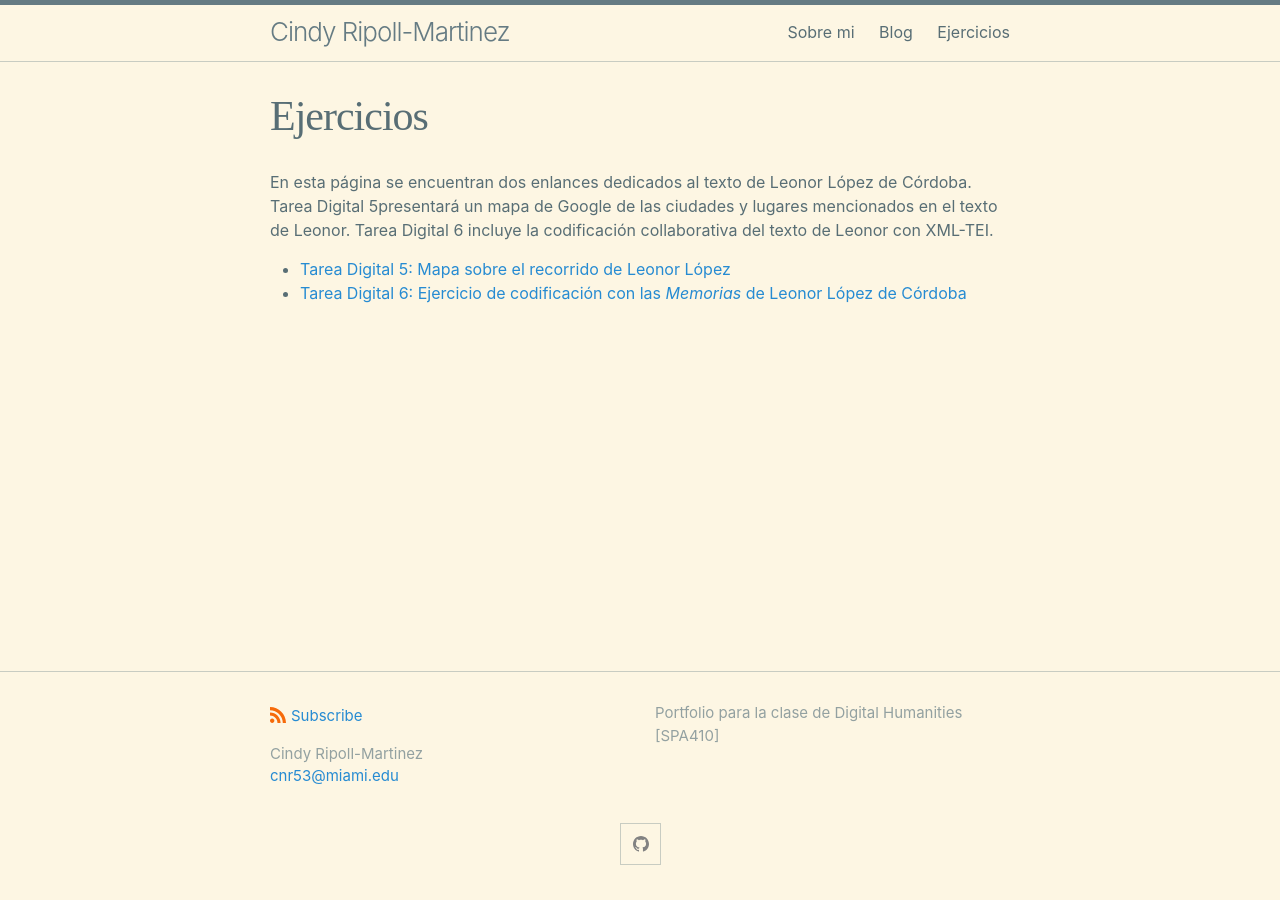
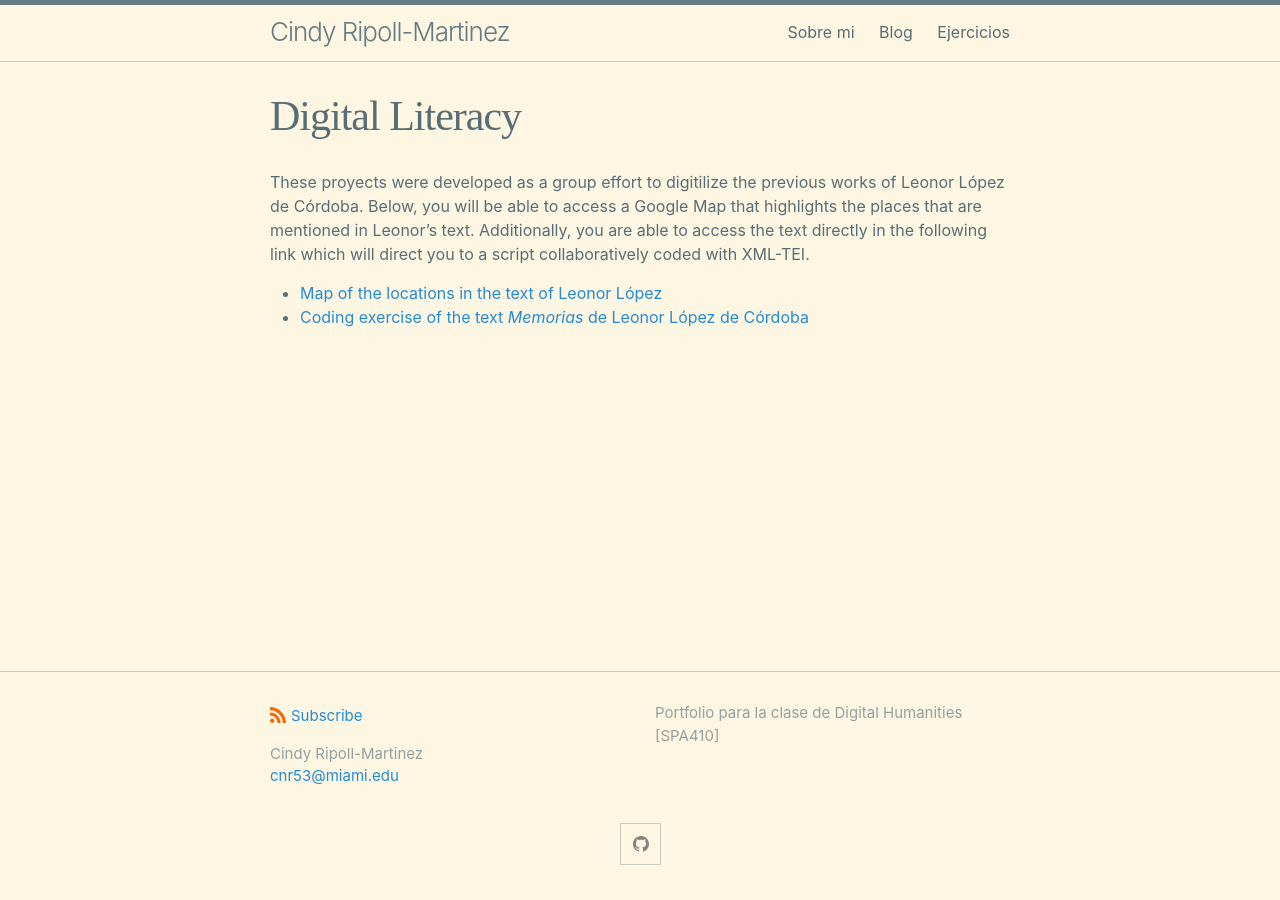
Before and after one commit to cindyripollm/cindyripollm.github.io, a Jekyll site: the page built from ejercicios/index.md, in a window 1280 px wide. Built offline with Jekyll 4.4.1, drawn with Linux system fonts in a browser that asks for light colours.

Commit message:
Update index.md

```diff
--- a/ejercicios/index.md
+++ b/ejercicios/index.md
@@ -1,9 +1,9 @@
 ---
 layout: page
-title: Ejercicios
+title: Digital Literacy
 ---
 
-En esta página se encuentran dos enlances dedicados al texto de Leonor López de Córdoba. Tarea Digital 5presentará un mapa de Google de las ciudades y lugares mencionados en el texto de Leonor. Tarea Digital 6 incluye la codificación collaborativa del texto de Leonor con XML-TEI.
+These proyects were developed as a group effort to digitilize the previous works of Leonor López de Córdoba. Below, you will be able to access a Google Map that highlights the places that are mentioned in Leonor's text. Additionally, you are able to access the text directly in the following link which will direct you to a script collaboratively coded with XML-TEI.
 
-- [Tarea Digital 5: Mapa sobre el recorrido de Leonor López](https://cindyripollm.github.io/ejercicios/mapa.html)
-- [Tarea Digital 6: Ejercicio de codificación con las *Memorias* de Leonor López de Córdoba](https://cindyripollm.github.io/ejercicios/codigo/LLC_memorias.html)
+- [Map of the locations in the text of Leonor López](https://cindyripollm.github.io/ejercicios/mapa.html)
+- [Coding exercise of the text *Memorias* de Leonor López de Córdoba](https://cindyripollm.github.io/ejercicios/codigo/LLC_memorias.html)
```
